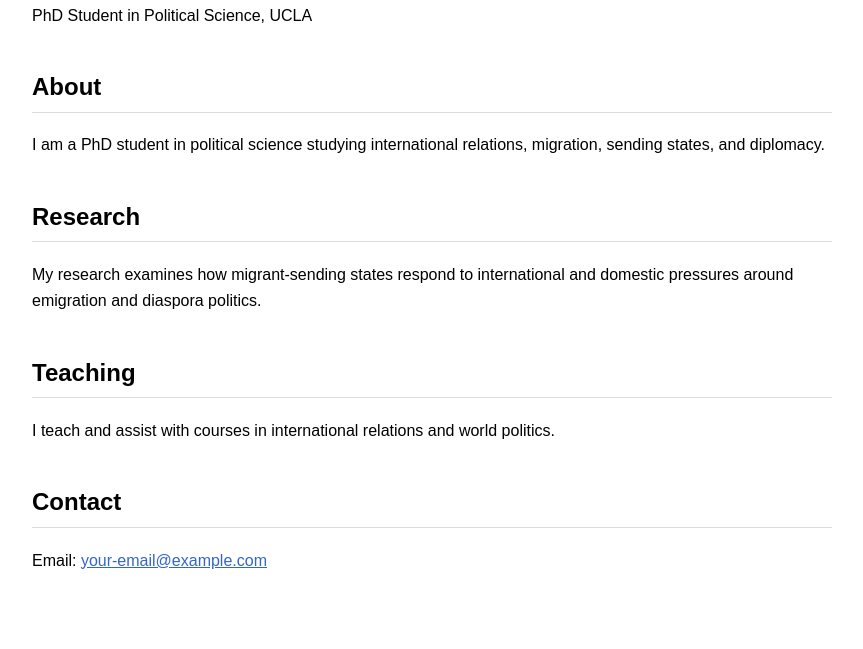
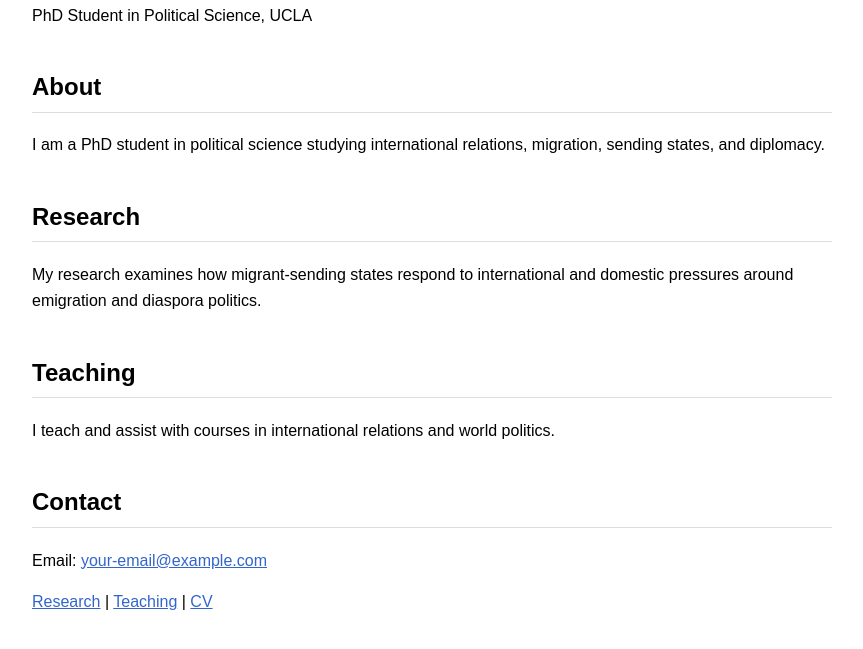
Before and after one commit to pnarewatt/pnarewatt.github.io, a plain HTML site: page index.html in a window 1280 px wide. Shown: the part 131-780 px from the top of the page, without its empty margins (208-1071 px from the left). Drawn offline with Linux system fonts and the light colour scheme.

Commit message:
Update main page w/ links

```diff
--- a/index.html
+++ b/index.html
@@ -55,3 +55,9 @@
   </p>
 </body>
 </html>
+
+<p>
+  <a href="research.html">Research</a> |
+  <a href="teaching.html">Teaching</a> |
+  <a href="cv.html">CV</a>
+</p>
```
